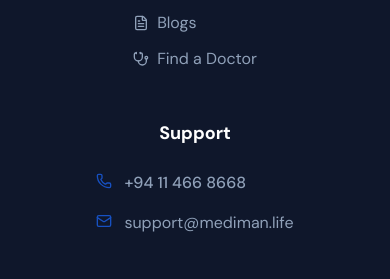
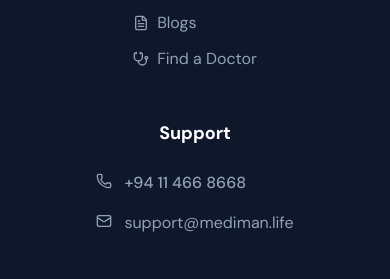
Before and after one commit to mediman-ife/MediMan-Website, a Next.js app: page / in a window 390 px wide. Shown: the part 7984-8263 px from the top of the page. Built offline with nearby package versions, Linux system fonts and the light colour scheme.

Commit message:
style: Adjust default and hover colors for phone and mail icons in the footer.

```diff
--- a/src/components/layout/Footer.tsx
+++ b/src/components/layout/Footer.tsx
@@ -81,7 +81,7 @@
             <h3 className="text-white font-bold text-lg">Support</h3>
             <div className="flex flex-col space-y-4 text-slate-400 items-start w-fit mx-auto lg:mx-0">
               <div className="flex items-start gap-3 group justify-start">
-                <Phone className="h-4 w-4 text-brand-blue flex-shrink-0 mt-0.5 group-hover:text-blue-400 transition-colors" />
+                <Phone className="h-4 w-4 text-slate-400 flex-shrink-0 mt-0.5 group-hover:text-brand-blue transition-colors" />
                 <a
                   href="tel:+94114668668"
                   className="hover:text-brand-blue transition-colors font-medium"
@@ -90,7 +90,7 @@
                 </a>
               </div>
               <div className="flex items-start gap-3 group justify-start">
-                <Mail className="h-4 w-4 text-brand-blue flex-shrink-0 mt-0.5 group-hover:text-blue-400 transition-colors" />
+                <Mail className="h-4 w-4 text-slate-400 flex-shrink-0 mt-0.5 group-hover:text-brand-blue transition-colors" />
                 <a
                   href="mailto:support@mediman.life"
                   className="hover:text-brand-blue transition-colors break-all"
```
